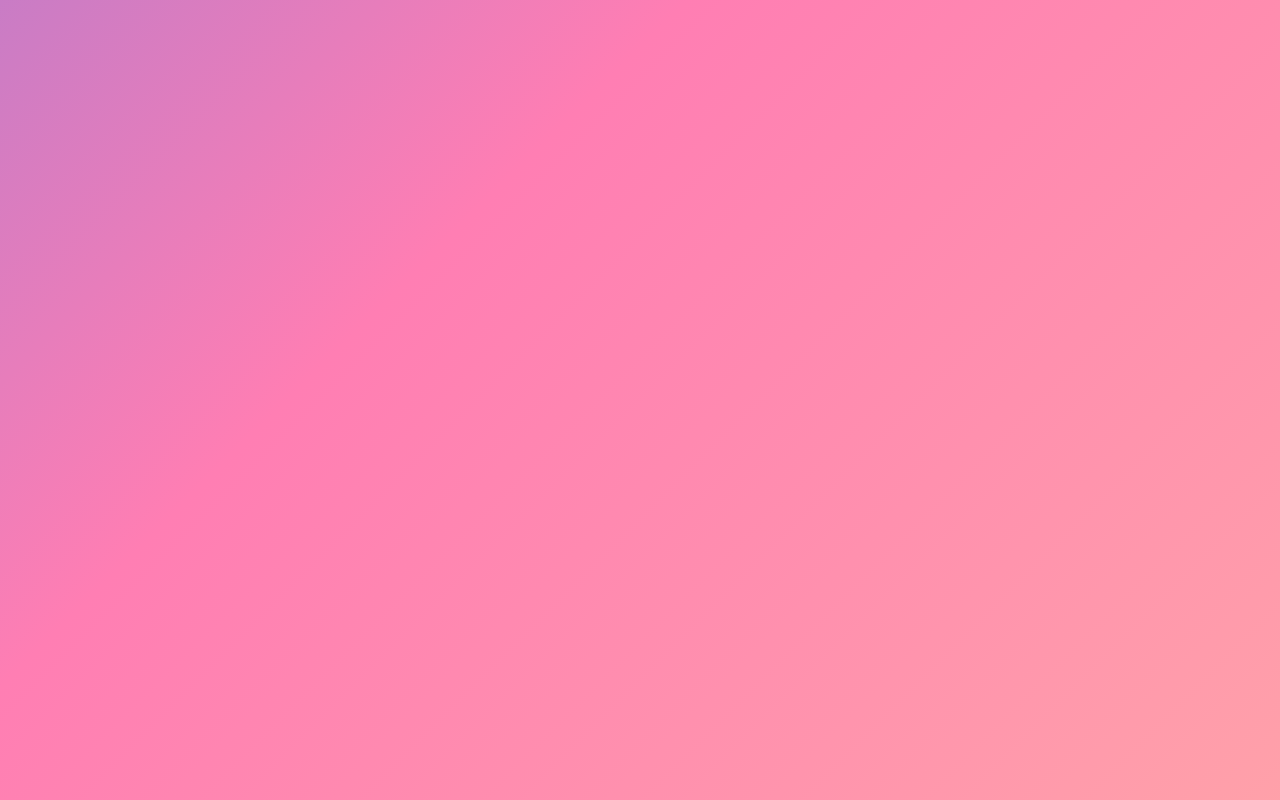
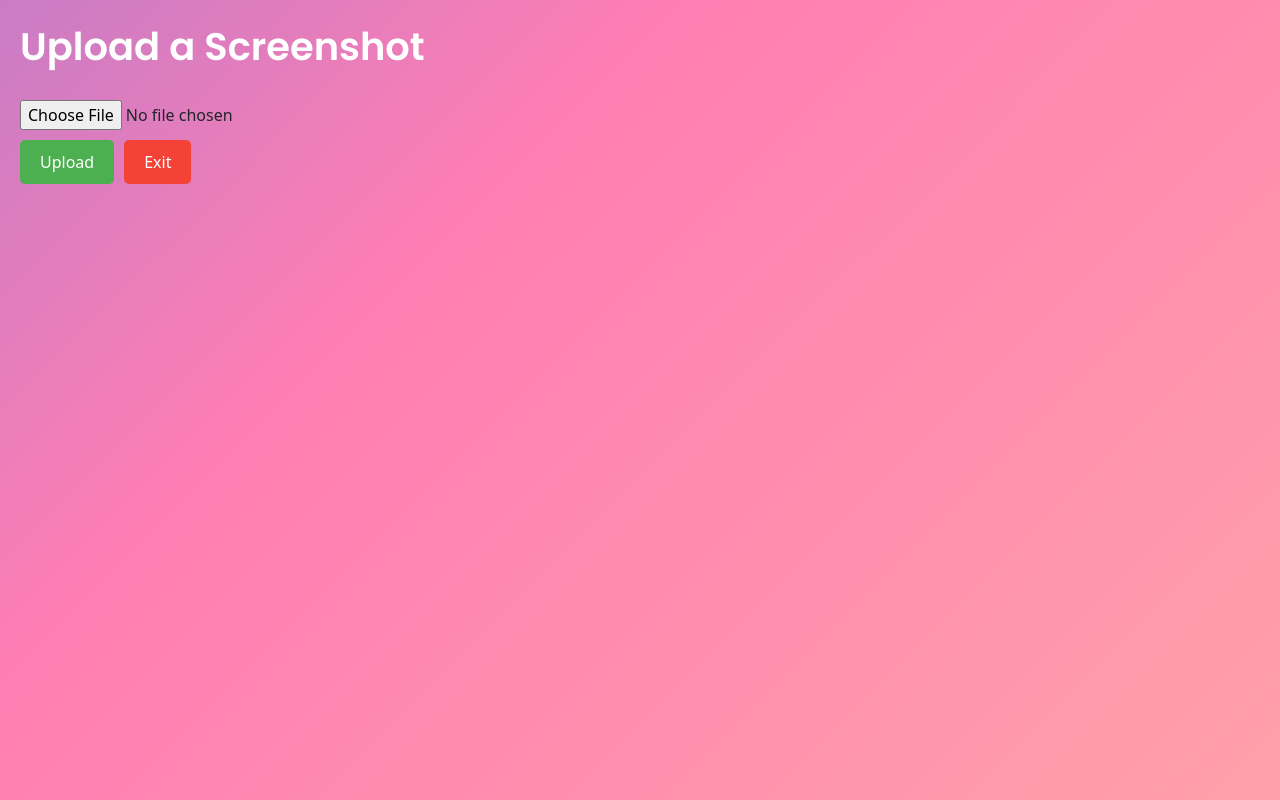
Before and after one commit to FarazPir/hackai-project-2025, a React (Create React App) app: page /screenshot in a window 1280 px wide. Before the commit this address had no page. Built offline with nearby package versions, Linux system fonts and the light colour scheme.

Commit message:
implmented screenshot analysis fully

```diff
--- a/src/App.js
+++ b/src/App.js
@@ -4,6 +4,7 @@ import LandingPage from "./LandingPage";
 import ChatUI from "./ChatUI";
 import HelpPage from "./HelpPage"; // Import the new HelpPage component
 import DiaryPage from "./DiaryPage";
+import ScreenshotPage from "./ScreenshotPage";
 
 function App() {
     return (
@@ -12,6 +13,7 @@ function App() {
             <Route path="/chat" element={<ChatUI />} />
             <Route path="/help" element={<HelpPage />} />
             <Route path="/diary" element={<DiaryPage />} />
+            <Route path="/screenshot" element={<ScreenshotPage />} />
         </Routes>
     );
 }
--- a/src/LandingPage.jsx
+++ b/src/LandingPage.jsx
@@ -33,7 +33,8 @@ const LandingPage = () => {
                             </div>
 
                             <div className="col d-flex justify-content-center">
-                                <button className="circle text-white d-flex flex-column align-items-center justify-content-center modern-button">
+                                <button className="circle text-white d-flex flex-column align-items-center justify-content-center modern-button"
+                                onClick={() => navigate("/screenshot")}>
                                     <i className="bi bi-eye fs-1"></i>
                                     <p className="mb-0 mt-2">I want to show you something</p>
                                 </button>
--- /dev/null
+++ b/src/ScreenshotPage.jsx
@@ -0,0 +1,96 @@
+import React, { useState } from "react";
+import { useNavigate } from "react-router-dom";
+import "./assets/css/bootstrap.min.css";
+import "./assets/css/styles.css"; // Custom styles
+
+const ScreenshotPage = () => {
+    const [selectedFile, setSelectedFile] = useState(null);
+    const [isUploading, setIsUploading] = useState(false);
+    const navigate = useNavigate();
+
+    const handleFileChange = (event) => {
+        setSelectedFile(event.target.files[0]);
+    };
+
+    const handleUpload = async () => {
+        if (!selectedFile) {
+            alert("Please select a file to upload.");
+            return;
+        }
+
+        const formData = new FormData();
+        formData.append("screenshot", selectedFile);
+
+        setIsUploading(true);
+
+        try {
+            const response = await fetch("http://localhost:5000/screenshot", {
+                method: "POST",
+                body: formData,
+            });
+
+            const data = await response.json();
+
+            if (response.ok) {
+                alert(`Screenshot text extracted and saved successfully! Extracted text: ${data.extracted_text}`);
+            } else {
+                alert(`Failed to process the screenshot. Error: ${data.error}`);
+            }
+        } catch (error) {
+            console.error("Error uploading screenshot:", error);
+            alert("An error occurred while uploading the screenshot.");
+        } finally {
+            setIsUploading(false);
+        }
+    };
+
+    const handleExit = () => {
+        navigate("/"); // Redirect to the home page
+    };
+
+    return (
+        <div style={{ padding: "20px" }}>
+            <h1 class="modern-heading">Upload a Screenshot</h1>
+            <input
+                type="file"
+                accept="image/*"
+                onChange={handleFileChange}
+                style={{ margin: "10px 0" }}
+            />
+            <div>
+                <button
+                    onClick={handleUpload}
+                    disabled={isUploading}
+                    style={{
+                        marginRight: "10px",
+                        padding: "10px 20px",
+                        fontSize: "16px",
+                        backgroundColor: "#4CAF50",
+                        color: "white",
+                        border: "none",
+                        borderRadius: "5px",
+                        cursor: "pointer",
+                    }}
+                >
+                    {isUploading ? "Uploading..." : "Upload"}
+                </button>
+                <button
+                    onClick={handleExit}
+                    style={{
+                        padding: "10px 20px",
+                        fontSize: "16px",
+                        backgroundColor: "#f44336",
+                        color: "white",
+                        border: "none",
+                        borderRadius: "5px",
+                        cursor: "pointer",
+                    }}
+                >
+                    Exit
+                </button>
+            </div>
+        </div>
+    );
+};
+
+export default ScreenshotPage;
```
Also changed, not shown: 1 other file (tests, documents, lock files or other folders).
